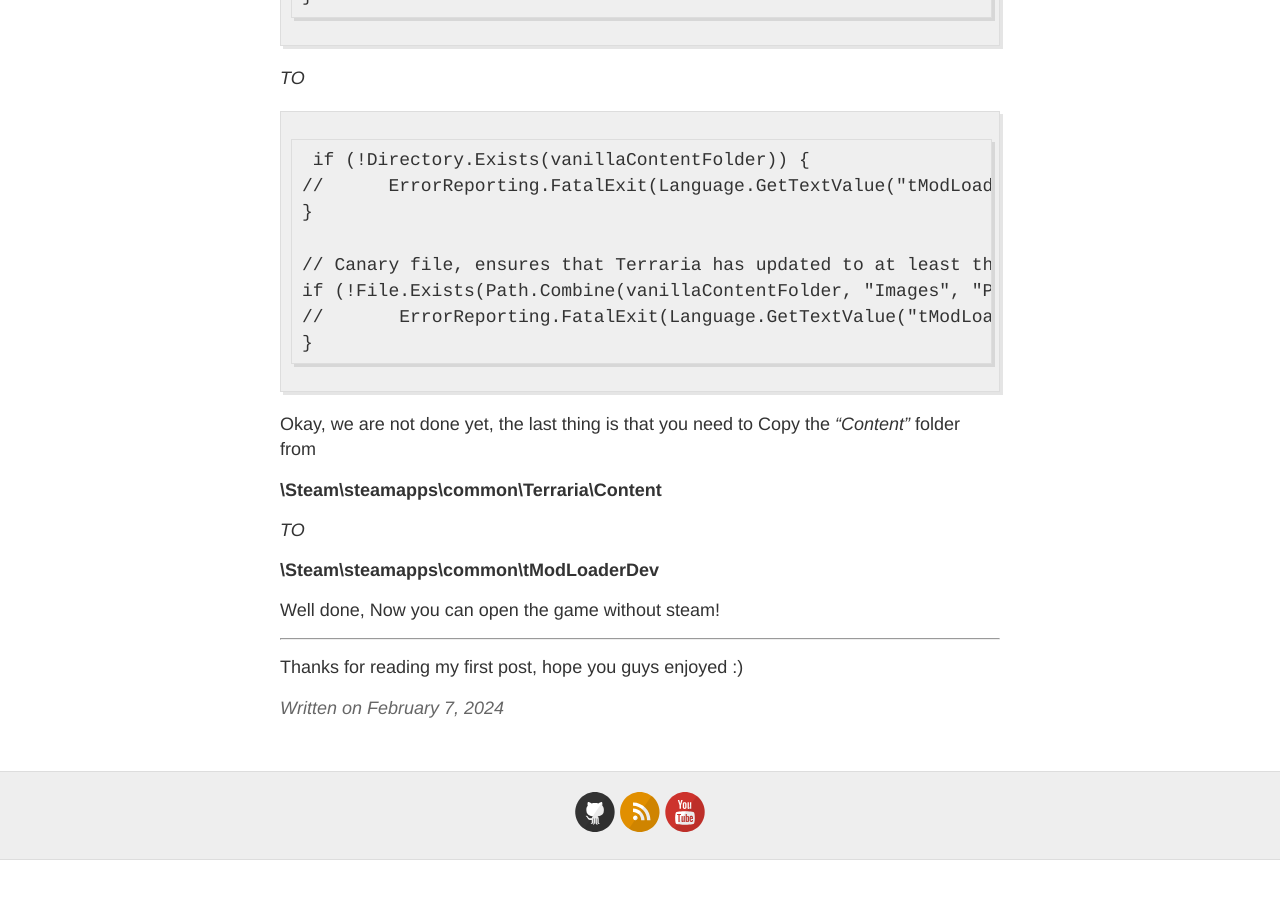
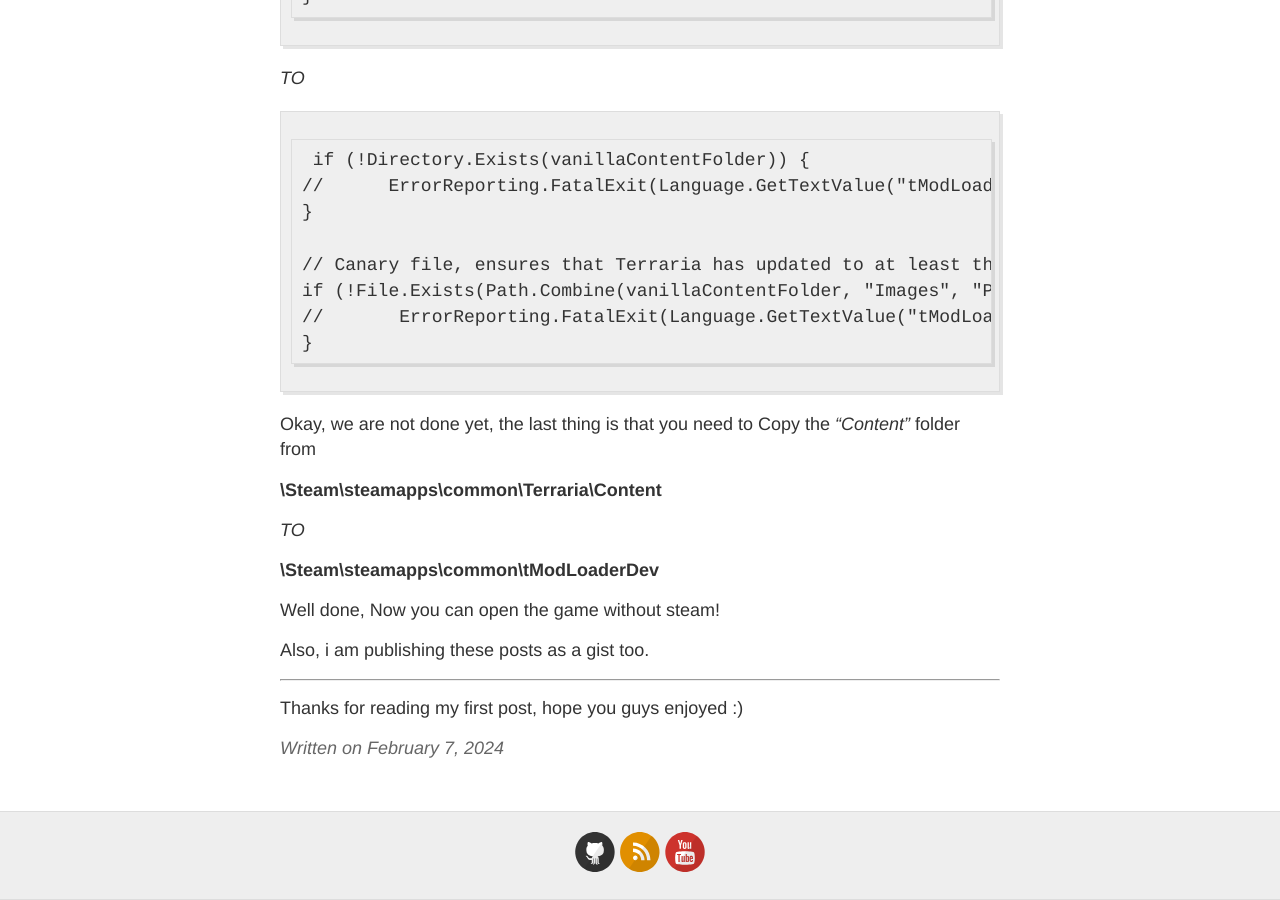
Before and after one commit to AnomaliesGentoolman/AnomaliesGentoolman.github.io, a Jekyll site: the page built from _posts/2024-2-7-compiled-terraria.md, in a window 1280 px wide and 900 px high, scrolled down 4108 px. Built offline with Jekyll 4.4.1, drawn with Linux system fonts in a browser that asks for light colours; before the commit the page ends 4968 px from its top, so only the background shows below that.

Commit message:
Update 2024-2-7-compiled-terraria.md

```diff
--- a/_posts/2024-2-7-compiled-terraria.md
+++ b/_posts/2024-2-7-compiled-terraria.md
@@ -149,6 +149,8 @@
 
 Well done, Now you can open the game without steam!
 
+Also, i am publishing these posts as a gist too.
+
 ---
 
 
```
